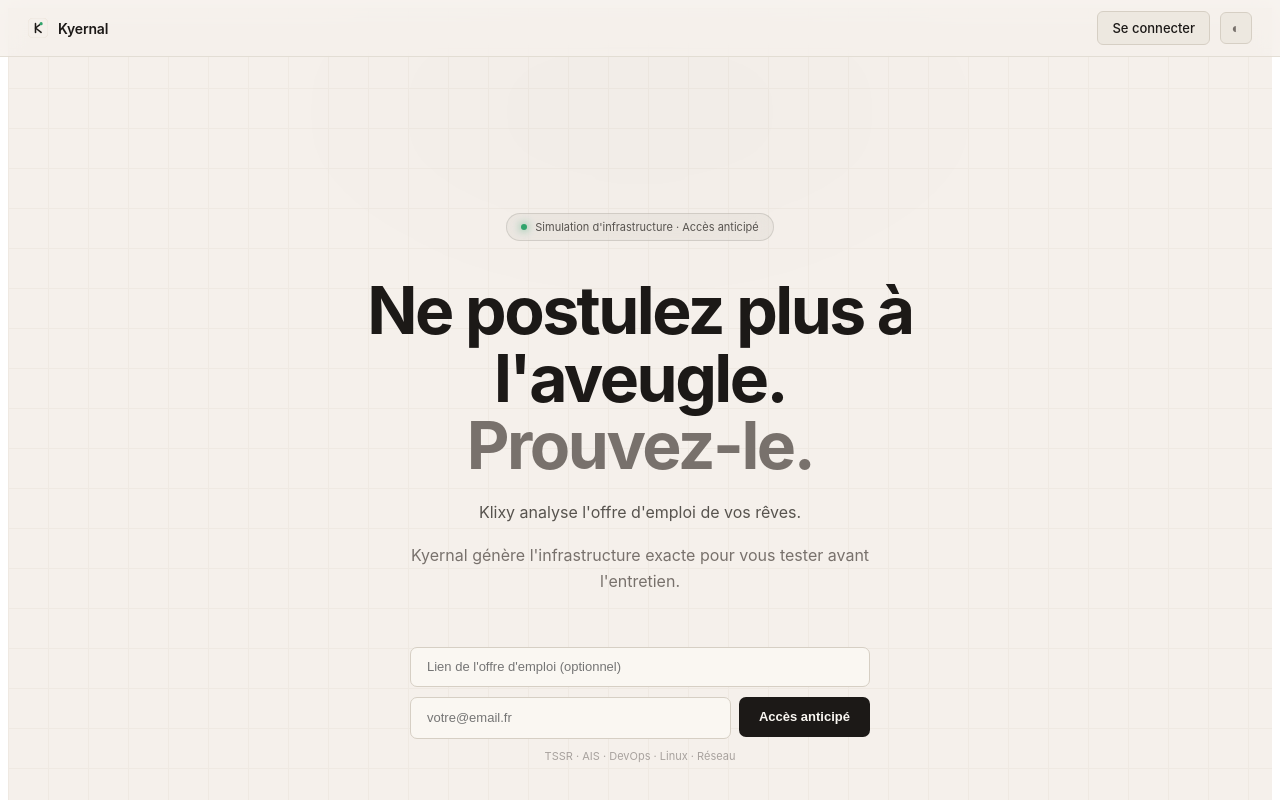
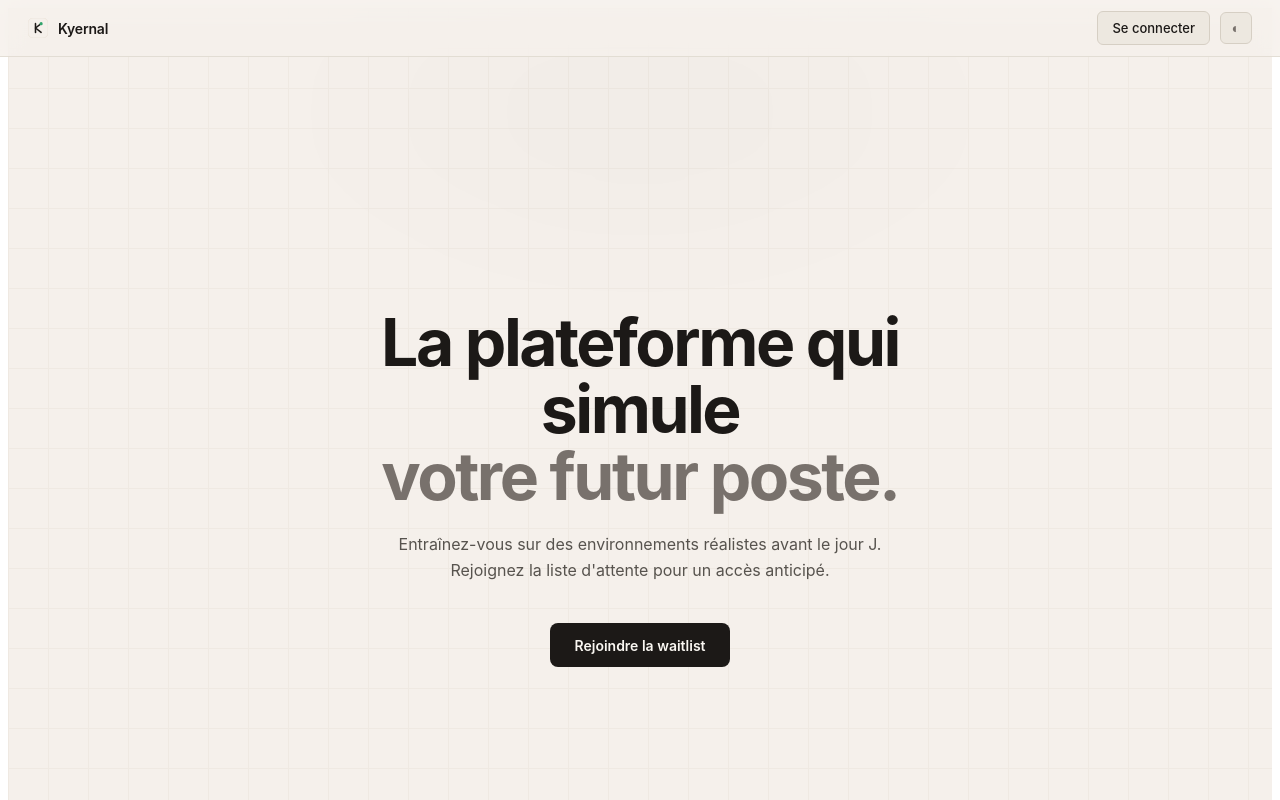
Before and after one commit to PypNetty/kyernal, a React app in the folder frontend/: page / in a window 1280 px wide. Shown: the top 800 px of the page. Built offline with nearby package versions, Linux system fonts and the light colour scheme; the HTML template or start-up script is replaced by a standard one.

Commit message:
feat: move waitlist signup to dedicated /waitlist page
Extract the waitlist form into WaitlistForm, keep the hero and nav on Waitlist.tsx, and simplify Landing with a CTA link.

Co-authored-by: Cursor <cursoragent@cursor.com>

```diff
--- a/frontend/src/features/landing/components/Landing.tsx
+++ b/frontend/src/features/landing/components/Landing.tsx
@@ -1,11 +1,11 @@
 import { Link } from '@tanstack/react-router';
 import { useState } from 'react';
 import KyernalLogo from './KyernalLogo';
-import Waitlist from './Waitlist';
 import { THEMES } from '../theme/landingTheme';
 
 export default function Landing() {
   const [mode, setMode] = useState<'dark' | 'light'>('light');
+  const [ctaHovered, setCtaHovered] = useState(false);
   const t = THEMES[mode];
 
   return (
@@ -23,15 +23,11 @@ export default function Landing() {
       <div
         style={{
           position: 'absolute',
-          top: 0,
-          left: 0,
-          right: 0,
-          bottom: 0,
+          inset: 0,
           backgroundImage: `linear-gradient(${t.gridColor} 1px, transparent 1px), linear-gradient(90deg, ${t.gridColor} 1px, transparent 1px)`,
           backgroundSize: '40px 40px',
           opacity: 0.4,
           zIndex: 0,
-          transition: 'opacity 0.3s',
         }}
       />
       <div
@@ -63,7 +59,6 @@ export default function Landing() {
           alignItems: 'center',
           padding: '0 28px',
           justifyContent: 'space-between',
-          transition: 'background 0.3s',
         }}
       >
         <div style={{ display: 'flex', alignItems: 'center', gap: '10px' }}>
@@ -94,12 +89,12 @@ export default function Landing() {
               textDecoration: 'none',
               display: 'flex',
               alignItems: 'center',
-              cursor: 'pointer',
             }}
           >
             Se connecter
           </Link>
           <button
+            type="button"
             onClick={() => setMode((m) => (m === 'dark' ? 'light' : 'dark'))}
             style={{
               width: '32px',
@@ -121,7 +116,7 @@ export default function Landing() {
         </div>
       </nav>
 
-      <div
+      <main
         style={{
           position: 'relative',
           zIndex: 1,
@@ -134,47 +129,20 @@ export default function Landing() {
           textAlign: 'center',
         }}
       >
-        <div
-          style={{
-            display: 'inline-flex',
-            alignItems: 'center',
-            gap: '8px',
-            padding: '6px 14px',
-            borderRadius: '100px',
-            background: t.badgeBg,
-            border: `1px solid ${t.badgeBorder}`,
-            fontSize: '11px',
-            color: t.textSub,
-            marginBottom: '36px',
-            backdropFilter: 'blur(10px)',
-          }}
-        >
-          <div
-            style={{
-              width: '6px',
-              height: '6px',
-              borderRadius: '50%',
-              background: '#30a46c',
-              boxShadow: '0 0 8px #30a46c',
-            }}
-          />
-          Simulation d'infrastructure · Accès anticipé
-        </div>
-
         <h1
           style={{
             fontSize: 'clamp(38px, 6vw, 66px)',
             fontWeight: 700,
             letterSpacing: '-2.5px',
             lineHeight: 1.02,
-            margin: '0 0 20px 0',
+            margin: '0 0 20px',
             color: t.text,
             maxWidth: '720px',
           }}
         >
-          Ne postulez plus à l'aveugle.
+          La plateforme qui simule
           <br />
-          <span style={{ color: t.textMuted }}>Prouvez-le.</span>
+          <span style={{ color: t.textMuted }}>votre futur poste.</span>
         </h1>
 
         <p
@@ -182,29 +150,38 @@ export default function Landing() {
             fontSize: '16px',
             color: t.textSub,
             lineHeight: 1.65,
-            margin: '0 0 16px 0',
-            maxWidth: '500px',
+            margin: '0 0 40px',
+            maxWidth: '520px',
           }}
         >
-          Klixy analyse l'offre d'emploi de vos rêves.
+          Entraînez-vous sur des environnements réalistes avant le jour J.
+          Rejoignez la liste d'attente pour un accès anticipé.
         </p>
-        <p
+
+        <Link
+          to="/waitlist"
+          onMouseEnter={() => setCtaHovered(true)}
+          onMouseLeave={() => setCtaHovered(false)}
           style={{
-            fontSize: '16px',
-            color: t.textMuted,
-            lineHeight: 1.65,
-            margin: '0 0 52px 0',
-            maxWidth: '500px',
+            height: '44px',
+            padding: '0 24px',
+            borderRadius: '8px',
+            background: t.btnPrimary,
+            color: t.btnPrimaryText,
+            fontSize: '14px',
+            fontWeight: 600,
+            textDecoration: 'none',
+            display: 'inline-flex',
+            alignItems: 'center',
+            opacity: ctaHovered ? 0.88 : 1,
+            transition: 'opacity 0.15s',
           }}
         >
-          Kyernal génère l'infrastructure exacte pour vous tester avant
-          l'entretien.
-        </p>
+          Rejoindre la waitlist
+        </Link>
+      </main>
 
-        <Waitlist t={t} />
-      </div>
-
-      <div
+      <footer
         style={{
           position: 'absolute',
           bottom: 0,
@@ -218,29 +195,16 @@ export default function Landing() {
           borderTop: `1px solid ${t.borderMuted}`,
         }}
       >
-        <div
-          style={{
-            display: 'flex',
-            alignItems: 'center',
-            gap: '7px',
-            opacity: 0.6,
-          }}
-        >
+        <div style={{ display: 'flex', alignItems: 'center', gap: '7px', opacity: 0.6 }}>
           <KyernalLogo size={13} dark={mode === 'light'} />
           <span style={{ fontSize: '11px', color: t.textMuted, fontWeight: 500 }}>
             Kyernal
           </span>
         </div>
-        <span
-          style={{
-            fontSize: '10px',
-            color: t.textFaint,
-            fontFamily: 'monospace',
-          }}
-        >
+        <span style={{ fontSize: '10px', color: t.textFaint, fontFamily: 'monospace' }}>
           France · RGPD · 2026
         </span>
-      </div>
+      </footer>
     </div>
   );
 }
--- a/frontend/src/features/landing/components/Waitlist.tsx
+++ b/frontend/src/features/landing/components/Waitlist.tsx
@@ -1,113 +1,265 @@
+import { Link } from '@tanstack/react-router';
 import { useState } from 'react';
-import type { Theme } from '../theme/landingTheme';
+import KyernalLogo from './KyernalLogo';
+import WaitlistForm from './WaitlistForm';
+import { THEMES } from '../theme/landingTheme';
 
-export default function Waitlist({ t }: { t: Theme }) {
-  const [email, setEmail] = useState('');
-  const [jobUrl, setJobUrl] = useState('');
-  const [sent, setSent] = useState(false);
+const NAV_ITEMS = ['Fonctionnalités', 'Tarifs', 'Pour les organismes', 'Docs'];
 
-  const handleSubmit = () => {
-    if (!email.includes('@')) return;
-    // TODO: POST /waitlist { email, jobUrl } sur le backend Go
-    setSent(true);
-  };
-
-  if (sent) {
-    return (
-      <div
-        style={{
-          padding: '16px 24px',
-          borderRadius: '10px',
-          border: '1px solid #30a46c33',
-          background: '#30a46c08',
-          maxWidth: '460px',
-          width: '100%',
-        }}
-      >
-        <span style={{ fontSize: '14px', color: '#30a46c', fontWeight: 500 }}>
-          ✓ Demande enregistrée. On revient vers vous.
-        </span>
-      </div>
-    );
-  }
+export default function Waitlist() {
+  const [mode, setMode] = useState<'dark' | 'light'>('light');
+  const t = THEMES[mode];
 
   return (
     <div
       style={{
-        display: 'flex',
-        flexDirection: 'column',
-        gap: '10px',
-        width: '100%',
-        maxWidth: '460px',
+        minHeight: '100vh',
+        background: t.bg,
+        color: t.text,
+        fontFamily: '-apple-system, BlinkMacSystemFont, "Segoe UI", sans-serif',
+        position: 'relative',
+        overflow: 'hidden',
+        transition: 'background 0.3s, color 0.3s',
       }}
     >
-      <input
-        type="url"
-        value={jobUrl}
-        onChange={(e) => setJobUrl(e.target.value)}
-        placeholder="Lien de l'offre d'emploi (optionnel)"
+      <div
         style={{
-          width: '100%',
-          height: '40px',
-          padding: '0 16px',
-          borderRadius: '7px',
-          border: `1px solid ${t.inputBorder}`,
-          background: t.inputBg,
-          color: t.text,
-          fontSize: '13px',
-          outline: 'none',
-          boxSizing: 'border-box',
+          position: 'absolute',
+          inset: 0,
+          backgroundImage: `linear-gradient(${t.gridColor} 1px, transparent 1px), linear-gradient(90deg, ${t.gridColor} 1px, transparent 1px)`,
+          backgroundSize: '40px 40px',
+          opacity: 0.4,
+          zIndex: 0,
         }}
-        onFocus={(e) => (e.currentTarget.style.border = `1px solid ${t.textMuted}`)}
-        onBlur={(e) => (e.currentTarget.style.border = `1px solid ${t.inputBorder}`)}
+      />
+      <div
+        style={{
+          position: 'absolute',
+          top: '-10%',
+          left: '50%',
+          transform: 'translateX(-50%)',
+          width: '60vw',
+          height: '50vh',
+          background: `radial-gradient(ellipse, ${t.haloBg} 0%, transparent 70%)`,
+          filter: 'blur(40px)',
+          zIndex: 0,
+        }}
       />
 
-      <div style={{ display: 'flex', gap: '8px' }}>
-        <input
-          type="email"
-          value={email}
-          onChange={(e) => setEmail(e.target.value)}
-          onKeyDown={(e) => e.key === 'Enter' && handleSubmit()}
-          placeholder="votre@email.fr"
+      <nav
+        style={{
+          position: 'fixed',
+          top: 0,
+          left: 0,
+          right: 0,
+          zIndex: 100,
+          height: '56px',
+          borderBottom: `1px solid ${t.borderMuted}`,
+          background: t.navBg,
+          backdropFilter: 'blur(12px)',
+          display: 'flex',
+          alignItems: 'center',
+          padding: '0 28px',
+          justifyContent: 'space-between',
+        }}
+      >
+        <Link
+          to="/"
           style={{
-            flex: 1,
-            height: '40px',
-            padding: '0 16px',
-            borderRadius: '7px',
-            border: `1px solid ${t.inputBorder}`,
-            background: t.inputBg,
+            display: 'flex',
+            alignItems: 'center',
+            gap: '10px',
+            textDecoration: 'none',
             color: t.text,
-            fontSize: '13px',
-            outline: 'none',
           }}
-          onFocus={(e) => (e.currentTarget.style.border = `1px solid ${t.textMuted}`)}
-          onBlur={(e) => (e.currentTarget.style.border = `1px solid ${t.inputBorder}`)}
-        />
-        <button
-          onClick={handleSubmit}
+        >
+          <KyernalLogo size={20} dark={mode === 'light'} />
+          <span style={{ fontSize: '14px', fontWeight: 600, letterSpacing: '-0.2px' }}>
+            Kyernal
+          </span>
+        </Link>
+
+        <div
           style={{
-            height: '40px',
-            padding: '0 20px',
-            borderRadius: '7px',
-            background: t.btnPrimary,
-            color: t.btnPrimaryText,
-            border: 'none',
-            fontSize: '13px',
-            fontWeight: 600,
-            cursor: 'pointer',
-            flexShrink: 0,
-            transition: 'opacity 0.15s',
+            display: 'none',
+            alignItems: 'center',
+            gap: '24px',
           }}
-          onMouseEnter={(e) => (e.currentTarget.style.opacity = '0.85')}
-          onMouseLeave={(e) => (e.currentTarget.style.opacity = '1')}
+          className="waitlist-nav-links"
         >
-          Accès anticipé
-        </button>
-      </div>
+          {NAV_ITEMS.map((item) => (
+            <a
+              key={item}
+              href={`#${item.toLowerCase().replace(/\s+/g, '-')}`}
+              style={{
+                fontSize: '13px',
+                color: t.textSub,
+                textDecoration: 'none',
+                fontWeight: 500,
+              }}
+            >
+              {item}
+            </a>
+          ))}
+        </div>
 
-      <span style={{ fontSize: '11px', color: t.textFaint, textAlign: 'center' }}>
-        TSSR · AIS · DevOps · Linux · Réseau
-      </span>
+        <div style={{ display: 'flex', alignItems: 'center', gap: '10px' }}>
+          <Link
+            to="/login"
+            style={{
+              height: '32px',
+              padding: '0 14px',
+              borderRadius: '6px',
+              border: `1px solid ${t.border}`,
+              background: t.btnSecondaryBg,
+              color: t.btnSecondaryText,
+              fontSize: '13px',
+              fontWeight: 500,
+              textDecoration: 'none',
+              display: 'flex',
+              alignItems: 'center',
+            }}
+          >
+            Se connecter
+          </Link>
+          <button
+            type="button"
+            onClick={() => setMode((m) => (m === 'dark' ? 'light' : 'dark'))}
+            style={{
+              width: '32px',
+              height: '32px',
+              borderRadius: '6px',
+              border: `1px solid ${t.border}`,
+              background: t.bgCard,
+              color: t.textMuted,
+              cursor: 'pointer',
+              display: 'flex',
+              alignItems: 'center',
+              justifyContent: 'center',
+              fontSize: '14px',
+            }}
+            title={mode === 'dark' ? 'Mode clair' : 'Mode sombre'}
+          >
+            {mode === 'dark' ? '☀' : '◐'}
+          </button>
+        </div>
+      </nav>
+
+      <main
+        style={{
+          position: 'relative',
+          zIndex: 1,
+          minHeight: '100vh',
+          display: 'flex',
+          flexDirection: 'column',
+          alignItems: 'center',
+          justifyContent: 'center',
+          padding: '80px 24px',
+          textAlign: 'center',
+        }}
+      >
+        <div
+          style={{
+            display: 'inline-flex',
+            alignItems: 'center',
+            gap: '8px',
+            padding: '6px 14px',
+            borderRadius: '100px',
+            background: t.badgeBg,
+            border: `1px solid ${t.badgeBorder}`,
+            fontSize: '11px',
+            color: t.textSub,
+            marginBottom: '36px',
+            backdropFilter: 'blur(10px)',
+          }}
+        >
+          <div
+            style={{
+              width: '6px',
+              height: '6px',
+              borderRadius: '50%',
+              background: '#30a46c',
+              boxShadow: '0 0 8px #30a46c',
+            }}
+          />
+          Simulation d'infrastructure · Accès anticipé
+        </div>
+
+        <h1
+          style={{
+            fontSize: 'clamp(38px, 6vw, 66px)',
+            fontWeight: 700,
+            letterSpacing: '-2.5px',
+            lineHeight: 1.02,
+            margin: '0 0 20px',
+            color: t.text,
+            maxWidth: '720px',
+          }}
+        >
+          Ne postulez plus à l'aveugle.
+          <br />
+          <span style={{ color: t.textMuted }}>Prouvez-le.</span>
+        </h1>
+
+        <p
+          style={{
+            fontSize: '16px',
+            color: t.textSub,
+            lineHeight: 1.65,
+            margin: '0 0 16px',
+            maxWidth: '500px',
+          }}
+        >
+          Klixy analyse l'offre d'emploi de vos rêves.
+        </p>
+        <p
+          style={{
+            fontSize: '16px',
+            color: t.textMuted,
+            lineHeight: 1.65,
+            margin: '0 0 52px',
+            maxWidth: '500px',
+          }}
+        >
+          Kyernal génère l'infrastructure exacte pour vous tester avant
+          l'entretien.
+        </p>
+
+        <WaitlistForm t={t} />
+      </main>
+
+      <footer
+        style={{
+          position: 'absolute',
+          bottom: 0,
+          left: 0,
+          right: 0,
+          zIndex: 10,
+          padding: '18px 32px',
+          display: 'flex',
+          justifyContent: 'space-between',
+          alignItems: 'center',
+          borderTop: `1px solid ${t.borderMuted}`,
+        }}
+      >
+        <div style={{ display: 'flex', alignItems: 'center', gap: '7px', opacity: 0.6 }}>
+          <KyernalLogo size={13} dark={mode === 'light'} />
+          <span style={{ fontSize: '11px', color: t.textMuted, fontWeight: 500 }}>
+            Kyernal
+          </span>
+        </div>
+        <span style={{ fontSize: '10px', color: t.textFaint, fontFamily: 'monospace' }}>
+          France · RGPD · 2026
+        </span>
+      </footer>
+
+      <style>{`
+        @media (min-width: 768px) {
+          .waitlist-nav-links {
+            display: flex !important;
+          }
+        }
+      `}</style>
     </div>
   );
 }
--- /dev/null
+++ b/frontend/src/features/landing/components/WaitlistForm.tsx
@@ -0,0 +1,126 @@
+import { useState } from 'react';
+import type { Theme } from '../theme/landingTheme';
+
+export default function WaitlistForm({ t }: { t: Theme }) {
+  const [email, setEmail] = useState('');
+  const [jobUrl, setJobUrl] = useState('');
+  const [sent, setSent] = useState(false);
+
+  const handleSubmit = () => {
+    if (!email.includes('@')) return;
+    // TODO: POST /waitlist { email, jobUrl } sur le backend Go
+    setSent(true);
+  };
+
+  if (sent) {
+    return (
+      <div
+        style={{
+          padding: '16px 24px',
+          borderRadius: '10px',
+          border: '1px solid #30a46c33',
+          background: '#30a46c08',
+          maxWidth: '460px',
+          width: '100%',
+        }}
+      >
+        <span style={{ fontSize: '14px', color: '#30a46c', fontWeight: 500 }}>
+          ✓ Demande enregistrée. On revient vers vous.
+        </span>
+      </div>
+    );
+  }
+
+  return (
+    <div
+      style={{
+        display: 'flex',
+        flexDirection: 'column',
+        gap: '10px',
+        width: '100%',
+        maxWidth: '460px',
+      }}
+    >
+      <input
+        type="url"
+        value={jobUrl}
+        onChange={(e) => setJobUrl(e.target.value)}
+        placeholder="Lien de l'offre d'emploi (optionnel)"
+        style={{
+          width: '100%',
+          height: '40px',
+          padding: '0 16px',
+          borderRadius: '7px',
+          border: `1px solid ${t.inputBorder}`,
+          background: t.inputBg,
+          color: t.text,
+          fontSize: '13px',
+          outline: 'none',
+          boxSizing: 'border-box',
+        }}
+        onFocus={(e) => {
+          e.currentTarget.style.border = `1px solid ${t.textMuted}`;
+        }}
+        onBlur={(e) => {
+          e.currentTarget.style.border = `1px solid ${t.inputBorder}`;
+        }}
+      />
+
+      <div style={{ display: 'flex', gap: '8px' }}>
+        <input
+          type="email"
+          value={email}
+          onChange={(e) => setEmail(e.target.value)}
+          onKeyDown={(e) => e.key === 'Enter' && handleSubmit()}
+          placeholder="votre@email.fr"
+          style={{
+            flex: 1,
+            height: '40px',
+            padding: '0 16px',
+            borderRadius: '7px',
+            border: `1px solid ${t.inputBorder}`,
+            background: t.inputBg,
+            color: t.text,
+            fontSize: '13px',
+            outline: 'none',
+          }}
+          onFocus={(e) => {
+            e.currentTarget.style.border = `1px solid ${t.textMuted}`;
+          }}
+          onBlur={(e) => {
+            e.currentTarget.style.border = `1px solid ${t.inputBorder}`;
+          }}
+        />
+        <button
+          type="button"
+          onClick={handleSubmit}
+          style={{
+            height: '40px',
+            padding: '0 20px',
+            borderRadius: '7px',
+            background: t.btnPrimary,
+            color: t.btnPrimaryText,
+            border: 'none',
+            fontSize: '13px',
+            fontWeight: 600,
+            cursor: 'pointer',
+            flexShrink: 0,
+            transition: 'opacity 0.15s',
+          }}
+          onMouseEnter={(e) => {
+            e.currentTarget.style.opacity = '0.85';
+          }}
+          onMouseLeave={(e) => {
+            e.currentTarget.style.opacity = '1';
+          }}
+        >
+          Accès anticipé
+        </button>
+      </div>
+
+      <span style={{ fontSize: '11px', color: t.textFaint, textAlign: 'center' }}>
+        TSSR · AIS · DevOps · Linux · Réseau
+      </span>
+    </div>
+  );
+}
--- a/frontend/src/features/landing/index.ts
+++ b/frontend/src/features/landing/index.ts
@@ -1,5 +1,6 @@
 export { default as Landing } from './components/Landing';
 export { default as Waitlist } from './components/Waitlist';
+export { default as WaitlistForm } from './components/WaitlistForm';
 export { default as KyernalLogo } from './components/KyernalLogo';
 export { THEMES } from './theme/landingTheme';
 export type { Theme } from './theme/landingTheme';
```
Also changed, not shown: frontend/src/features/arena/appRouter.tsx (+8 -1 lines).
